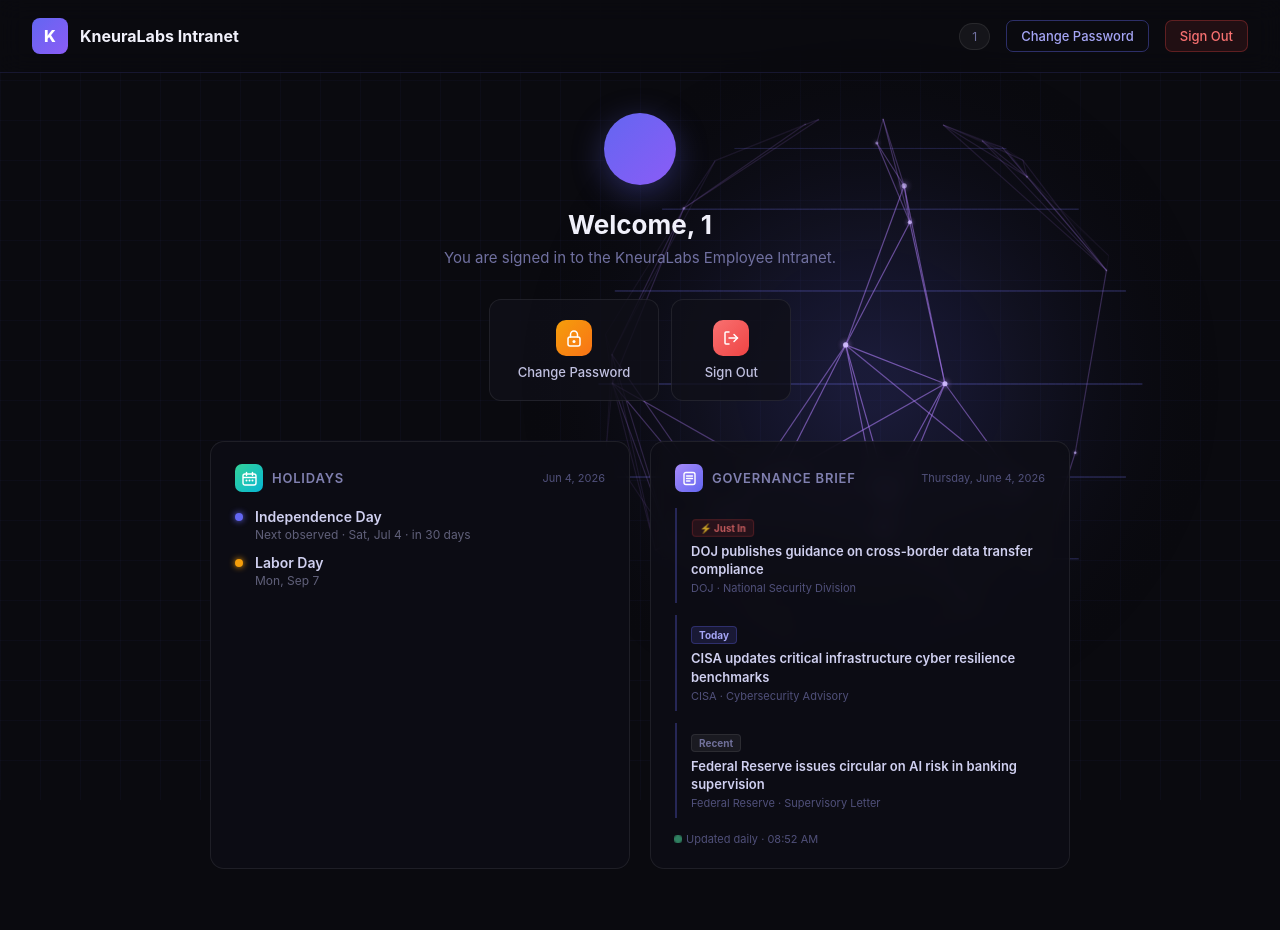
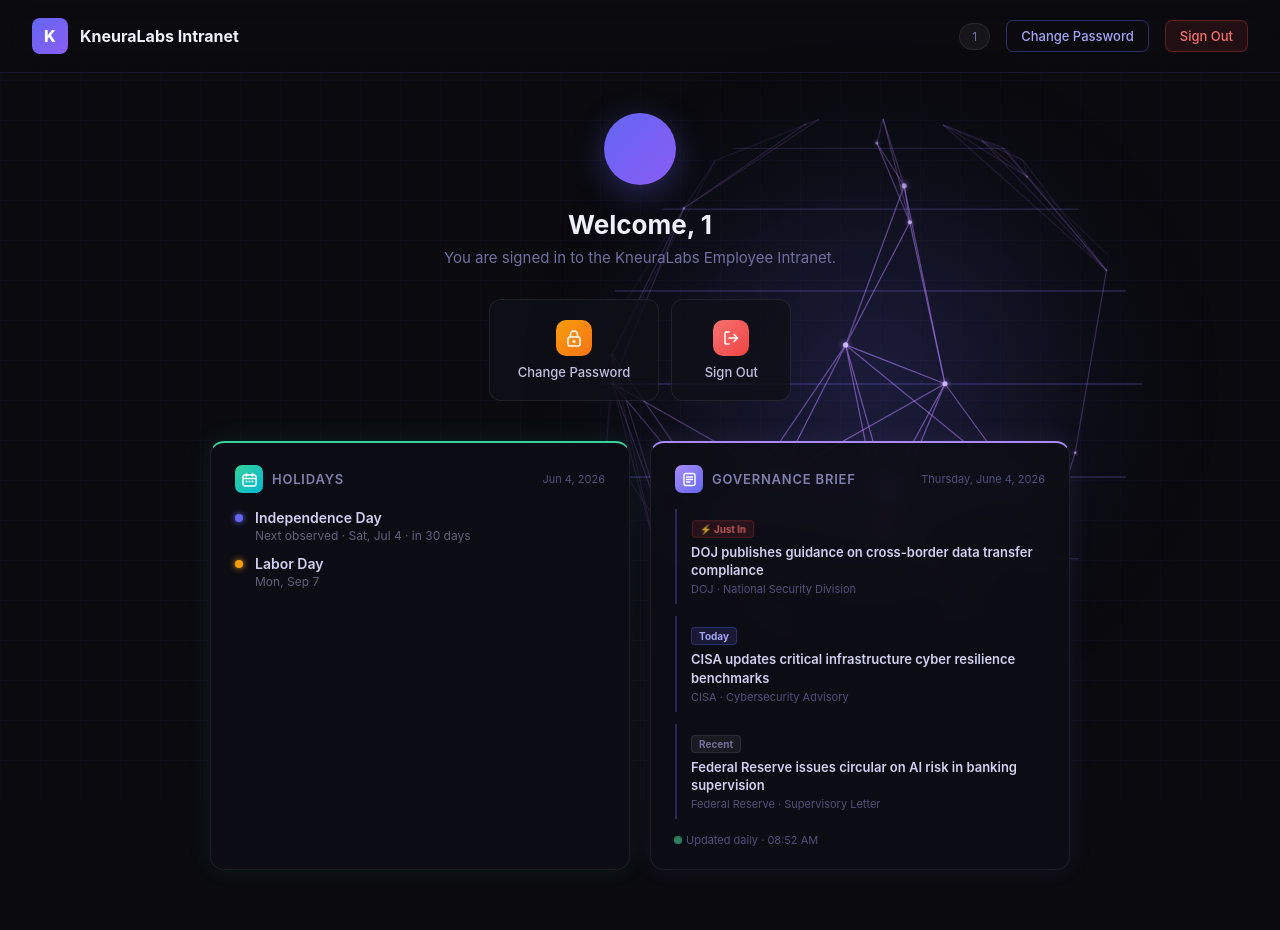
Before and after one commit to kneuralabs/net, a Flask app: page /dashboard in a window 1280 px wide. Before the commit the page ends 869 px from the top, so only its background shows below. Run offline with Flask 3, Linux system fonts and the light colour scheme; the visitor is signed in with stand-in values (Sample User, id 1).

Commit message:
Color widget cards with accent top-border and glow (#57)
* Add colorful minimalistic SVG icons for dashboard widgets and action cards

Replaces emoji icons with inline SVG icons using per-widget gradient backgrounds:
- Holidays: emerald→cyan gradient with calendar SVG
- Governance Brief: violet→indigo gradient with document SVG
- Change Password: amber→orange gradient with lock SVG
- Sign Out: rose→red gradient with exit-arrow SVG

https://claude.ai/code/session_012kzRGjQZJ6v31PTpQdkZgp

* Color widget cards with matching top-border accent and glow

Holidays: emerald top border + glow; Governance Brief: violet top border + glow

https://claude.ai/code/session_012kzRGjQZJ6v31PTpQdkZgp

---------

Co-authored-by: Claude <noreply@anthropic.com>

```diff
--- a/templates/dashboard.html
+++ b/templates/dashboard.html
@@ -395,7 +395,7 @@
     <div class="widgets">
 
       <!-- Holiday Widget -->
-      <div class="widget" id="holiday-widget">
+      <div class="widget" id="holiday-widget" style="border-top:2px solid #34d399;box-shadow:0 0 0 0 transparent,0 -2px 24px rgba(52,211,153,.1)">
         <div class="widget-header">
           <span class="widget-title">
             <span class="w-icon" style="background:linear-gradient(135deg,#34d399,#06b6d4)">
@@ -417,7 +417,7 @@
       </div>
 
       <!-- Governance Brief -->
-      <div class="widget">
+      <div class="widget" style="border-top:2px solid #a78bfa;box-shadow:0 0 0 0 transparent,0 -2px 24px rgba(167,139,250,.1)">
         <div class="widget-header">
           <span class="widget-title">
             <span class="w-icon" style="background:linear-gradient(135deg,#a78bfa,#6366f1)">
```
